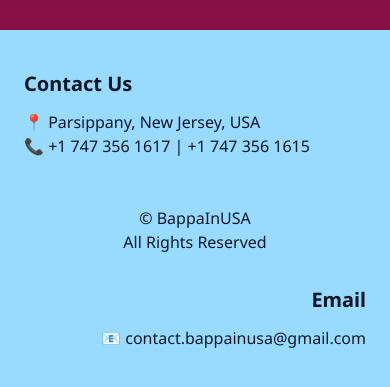
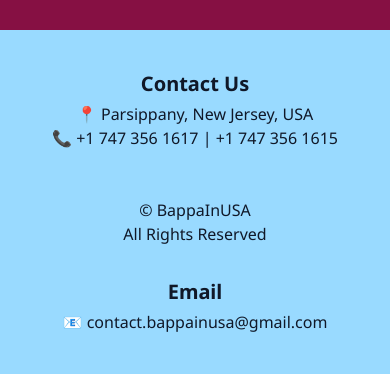
Before and after one commit to pratikdilipshinde/bappainusa, a Next.js app: page /GanpatiGallery in a window 390 px wide. Shown: the part 3663-4050 px from the top of the page. Built offline with nearby package versions, Linux system fonts and the light colour scheme.

Commit message:
Responsive Footer/Hero Modification

```diff
--- a/src/app/components/Footer.tsx
+++ b/src/app/components/Footer.tsx
@@ -1,13 +1,13 @@
 export default function Footer() {
   return (
     <footer className="bg-[#99daff] font-noto text-gray-900 py-10 px-6 md:px-16 lg:px-32">
-            <div className="max-w-6xl mx-auto grid grid-cols-1 md:grid-cols-3 gap-8">
+          <div className="max-w-6xl mx-auto grid grid-cols-1 md:grid-cols-3 gap-8">
 
             {/* Contact Information */}
-            <div>
-                <h3 className="text-xl font-semibold mb-3">Contact Us</h3>
+            <div className="flex flex-col items-center md:items-start">
+                <h3 className="text-xl font-semibold mb-1">Contact Us</h3>
                 <p className="text-gray-900">📍 Parsippany, New Jersey, USA</p>
-                <p className="text-gray-900">📞 +1 747 356 1617 | +1 747 356 1615</p>
+                <p className="text-gray-900 cursor-pointer">📞 +1 747 356 1617 | +1 747 356 1615</p>
 
                 {/* <p className="text-gray-100">📞 Phone: +91 98765 43210</p> */}
             </div>
@@ -17,14 +17,12 @@ export default function Footer() {
                 <p className="text-gray-900 text-center md:text-center mt-4">
                     © BappaInUSA <br /> All Rights Reserved
                 </p>
-                <div className="flex space-x-4">
 
-                </div>
             </div>
 
             {/* Copyright Section */}
-            <div className="flex flex-col items-end justify-end md:justify-end">
-                <h3 className="text-xl font-semibold mb-3">Email</h3>
+            <div className="flex flex-col items-center md:items-end justify-center md:justify-end">
+                <h3 className="text-xl font-semibold mb-1">Email</h3>
                 <p className="text-gray-900">📧 contact.bappainusa@gmail.com</p>
 
             </div>
--- a/src/app/components/HeroSection.tsx
+++ b/src/app/components/HeroSection.tsx
@@ -29,7 +29,7 @@ export default function HeroSection() {
         <h1 className="text-3xl md:text-5xl font-extrabold text-[#f1c104] drop-shadow-lg drop-shadow-amber-900 leading-normal">
           Celebrate <br /> Ganesh Festival <br /> with BappaInUSA
         </h1>
-        <p className="mt-4 text-lg md:text-xl text-[#d9d9d9] leading-loose drop-shadow-2xl">
+        <p className="font-noto font-bold mt-4 text-lg md:text-xl text-[#d9d9d9] leading-loose drop-shadow-2xl">
           Order Authentic Ganpati Idols <br /> — Delivered to Your Doorstep in the USA.
         </p>
       </motion.div>
--- a/src/app/components/WhyChooseUs.tsx
+++ b/src/app/components/WhyChooseUs.tsx
@@ -44,7 +44,7 @@ export default function WhyChooseUs() {
               viewport={{ once: true }}
               className="p-6 bg-white rounded-xl shadow hover:shadow-xl transition"
             >
-              <div className="mb-4">{feature.icon}</div>
+              <div className="mb-4 place-self-center sm:place-self-center">{feature.icon}</div>
               <h3 className="text-xl font-semibold text-orange-800">{feature.title}</h3>
               <p className="font-noto text-sm text-gray-600 mt-2">{feature.description}</p>
             </motion.div>
```
